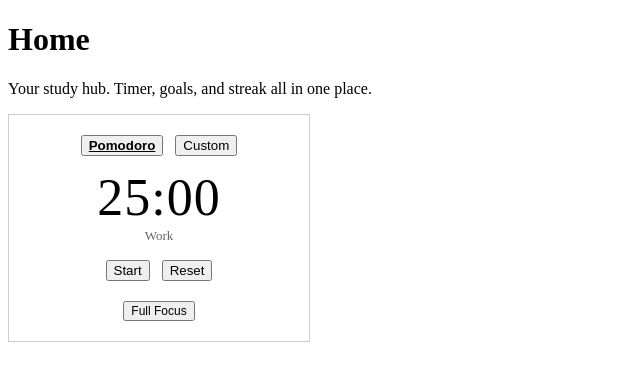
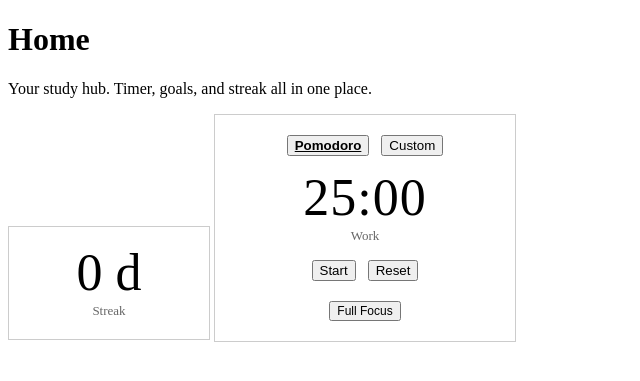
Before and after one commit to Kingboby/LogosStudy, a Flask app: page /home in a window 1280 px wide. Shown: the part 114-495 px from the top of the page, without its empty margins (0-640 px from the left). Run offline with Flask 3, Linux system fonts and the light colour scheme; the visitor is signed in with stand-in values (Sample User, id 1).

Commit message:
streak widget

```diff
--- a/app.py
+++ b/app.py
@@ -1,9 +1,10 @@
 import os
-from flask import Flask, render_template, redirect, url_for, request, send_from_directory, abort
-from flask_login import login_user, logout_user, login_required
+from datetime import date
+from flask import Flask, render_template, redirect, url_for, request, send_from_directory, abort, jsonify
+from flask_login import login_user, logout_user, login_required, current_user
 from werkzeug.security import generate_password_hash, check_password_hash
 from extensions import db, loginManager
-from models import User
+from models import User, StudySession
 
 app = Flask(__name__)
 app.config["SQLALCHEMY_DATABASE_URI"] = "sqlite:///logos.db"
@@ -43,7 +44,7 @@ def fnRouteWelcome():
 @app.route("/home")
 @login_required
 def fnRouteDashboard():
-    return render_template("home.html")
+    return render_template("home.html", tmplStreak=current_user.streak)
 
 
 @app.route("/register", methods=["GET", "POST"])
@@ -87,6 +88,34 @@ def fnRouteLogin():
 def fnRouteLogout():
     logout_user()
     return redirect(url_for("fnRouteLogin"))
+
+
+@app.route("/save-session", methods=["POST"])
+@login_required
+def fnRouteSaveSession():
+    vData = request.get_json()
+    vDuration = vData.get("duration")
+    vSessionType = vData.get("session_type")
+
+    dbSession = StudySession(
+        user_id=current_user.id,
+        duration=vDuration,
+        session_type=vSessionType
+    )
+    db.session.add(dbSession)
+
+    vToday = date.today()
+    vLastActive = current_user.last_active
+
+    if vLastActive is None or (vToday - vLastActive).days > 1:
+        current_user.streak = 1
+    elif (vToday - vLastActive).days == 1:
+        current_user.streak += 1
+
+    current_user.last_active = vToday
+    db.session.commit()
+
+    return jsonify({"streak": current_user.streak})
 
 
 @app.route("/library")
--- a/static/css/timer.css
+++ b/static/css/timer.css
@@ -1,3 +1,24 @@
+.streak-display {
+    display: inline-block;
+    border: 1px solid #ccc;
+    padding: 20px;
+    text-align: center;
+    min-width: 160px;
+    margin-bottom: 16px;
+}
+
+.streak-number {
+    font-size: 52px;
+    line-height: 1;
+}
+
+.streak-label {
+    display: block;
+    font-size: 13px;
+    color: #666;
+    margin-top: 4px;
+}
+
 .timer-widget {
     display: inline-block;
     border: 1px solid #ccc;
--- a/static/js/timer.js
+++ b/static/js/timer.js
@@ -52,6 +52,21 @@ function fnResetTimer() {
     fnUpdateDisplay();
 }
 
+function fnSaveSession(vDuration, vSessionType) {
+    fetch('/save-session', {
+        method: 'POST',
+        headers: { 'Content-Type': 'application/json' },
+        body: JSON.stringify({ duration: vDuration, session_type: vSessionType })
+    })
+    .then(function(vResponse) { return vResponse.json(); })
+    .then(function(vData) {
+        const vStreakEl = document.getElementById('streak-count');
+        if (vStreakEl) {
+            vStreakEl.textContent = vData.streak;
+        }
+    });
+}
+
 function fnOnTimerEnd() {
     clearInterval(vTimerInterval);
     isRunning = false;
@@ -59,6 +74,7 @@ function fnOnTimerEnd() {
 
     if (isPomodoro) {
         if (!isBreak) {
+            fnSaveSession(POMODORO_WORK, 'Pomodoro');
             isBreak = true;
             vSecondsLeft = POMODORO_BREAK;
             vTotalSeconds = POMODORO_BREAK;
@@ -72,6 +88,8 @@ function fnOnTimerEnd() {
             vTotalSeconds = POMODORO_WORK;
             fnUpdateDisplay();
         }
+    } else {
+        fnSaveSession(vTotalSeconds, 'Custom');
     }
 }
 
--- a/templates/home.html
+++ b/templates/home.html
@@ -9,6 +9,11 @@
 {% block content %}
     <h1>Home</h1>
     <p>Your study hub. Timer, goals, and streak all in one place.</p>
+
+    <div class="streak-display">
+        <div class="streak-number"><span id="streak-count">{{ tmplStreak }}</span> d</div>
+        <span class="streak-label">Streak</span>
+    </div>
 
     <div id="timer-widget" class="timer-widget">
 
```
Also changed, not shown: models.py (+9 -0 lines).
